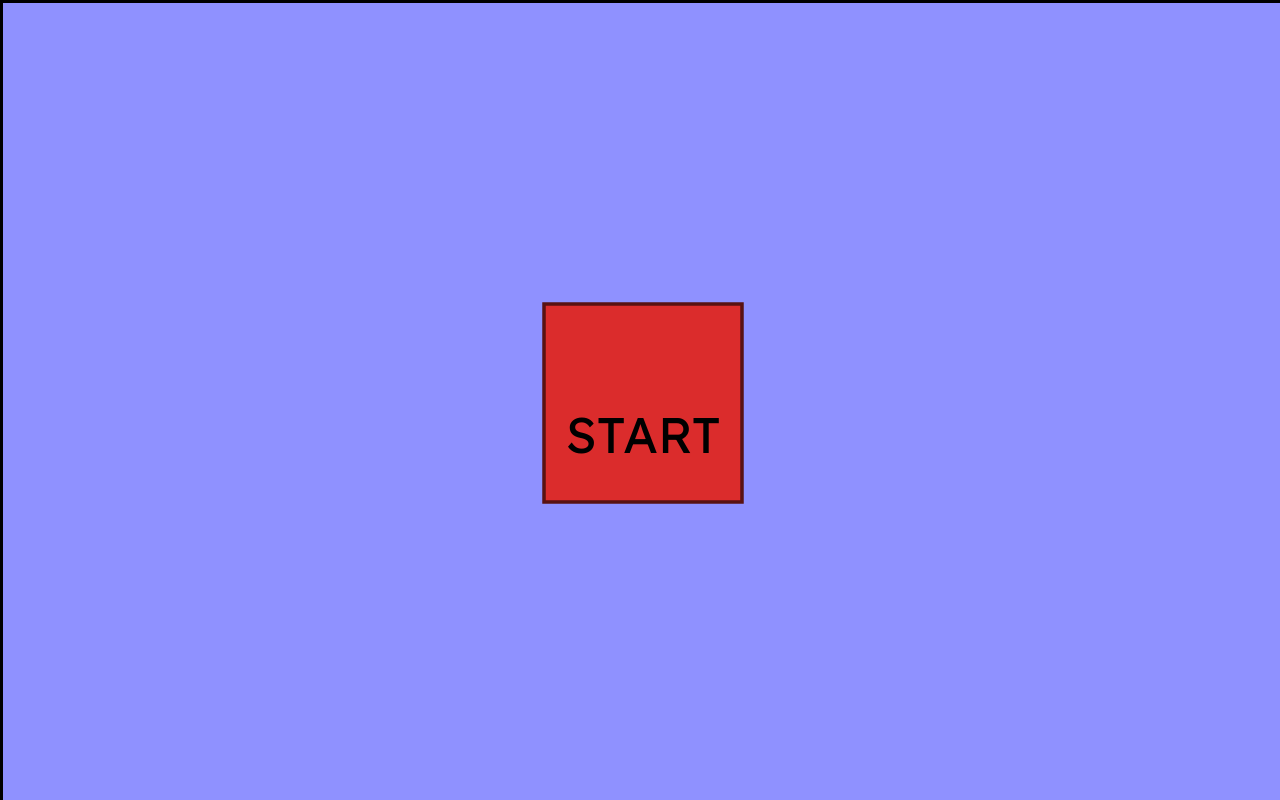
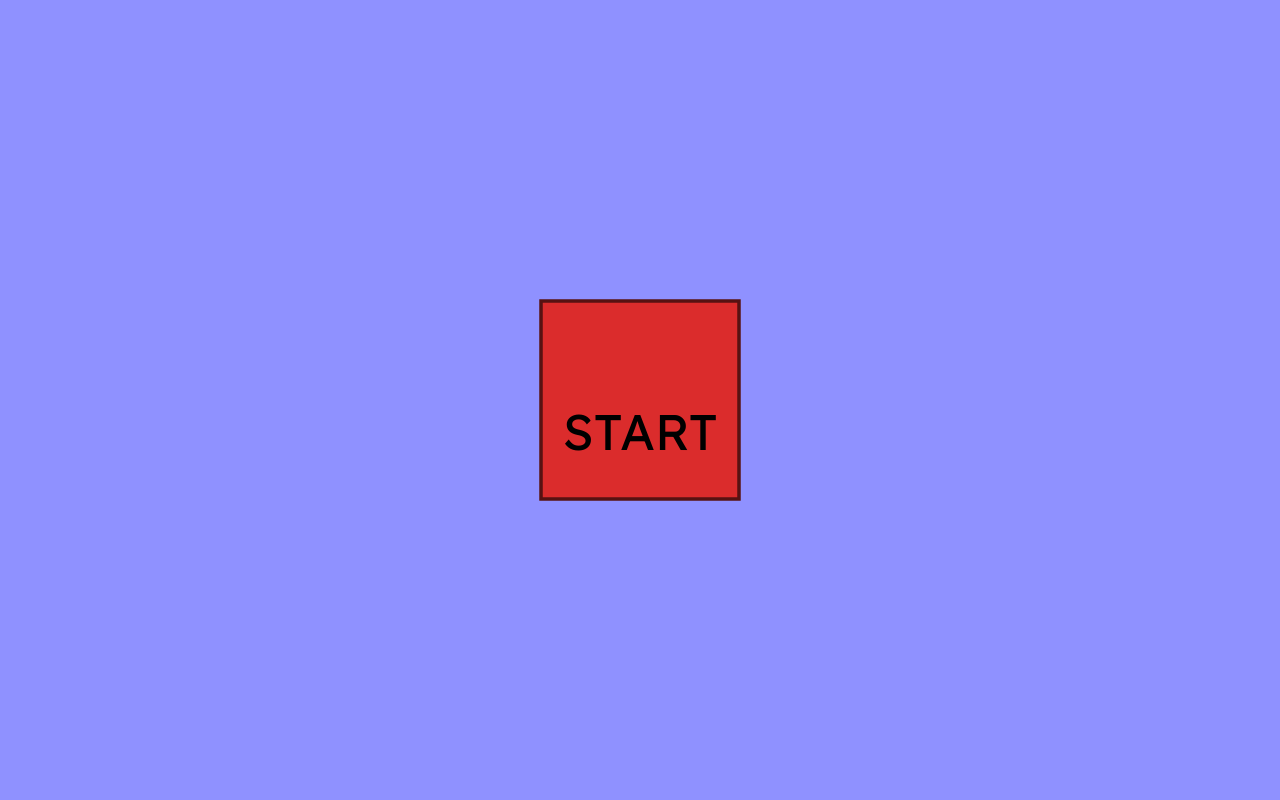
Before and after one commit to addsoupbase/twehg, a plain HTML site: page index.html in a window 1280 px wide. Drawn offline with Linux system fonts and the light colour scheme.

Commit message:
Update index.html

```diff
--- a/index.html
+++ b/index.html
@@ -2,7 +2,7 @@
 <link href='https://fonts.googleapis.com/css?family=Lexend' rel='stylesheet'>
 <link rel="icon" type="image/x-icon" href="./favicon.ico">
 
-<canvas id="canvas" width="0" height="0" color="#000000" style="border:3px solid #000000;"></canvas>
+<canvas id="canvas" width="0" height="0" color="#000000"></canvas>
 <style type='text/css'>
   html,
   body,
```
